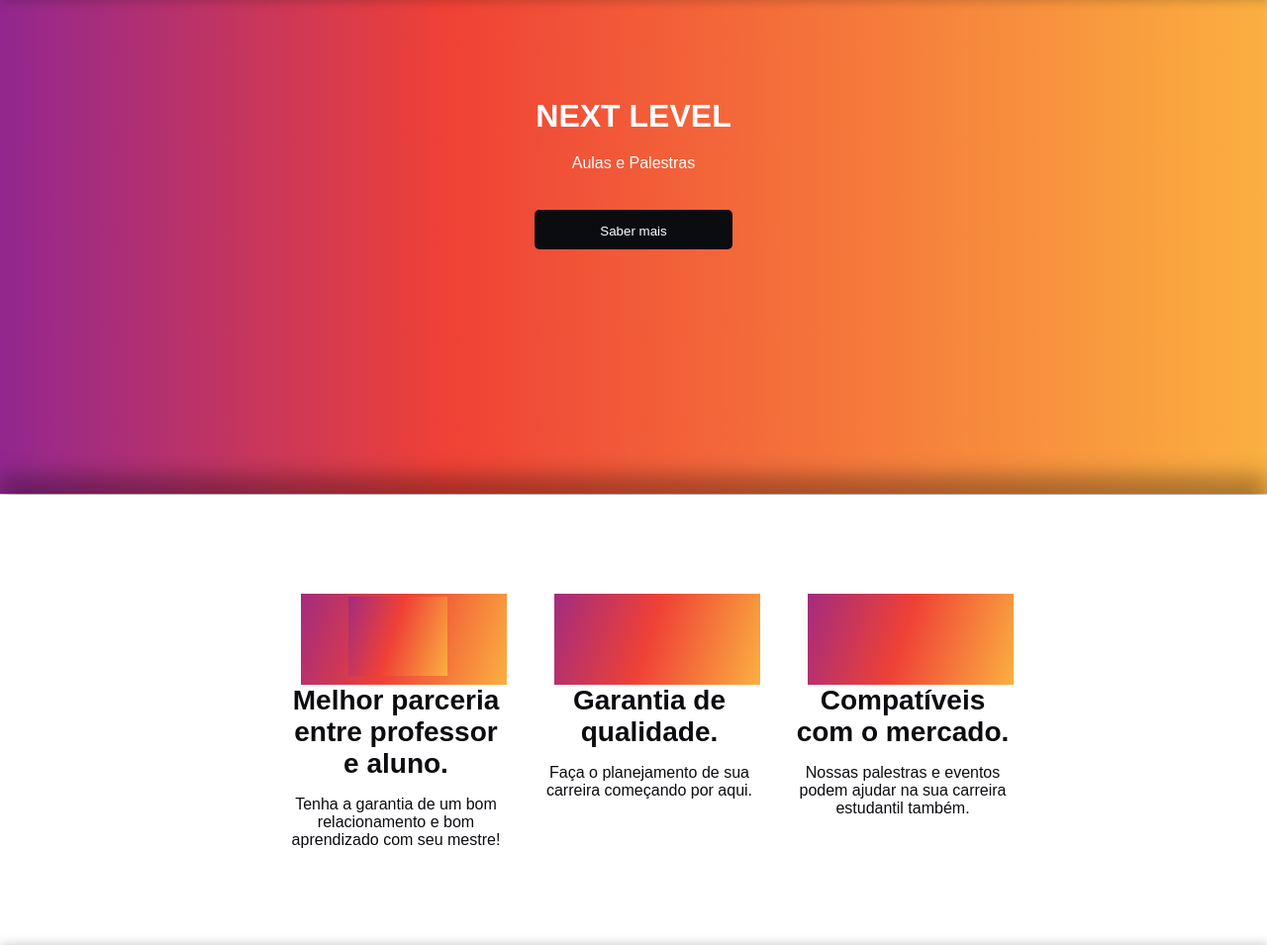
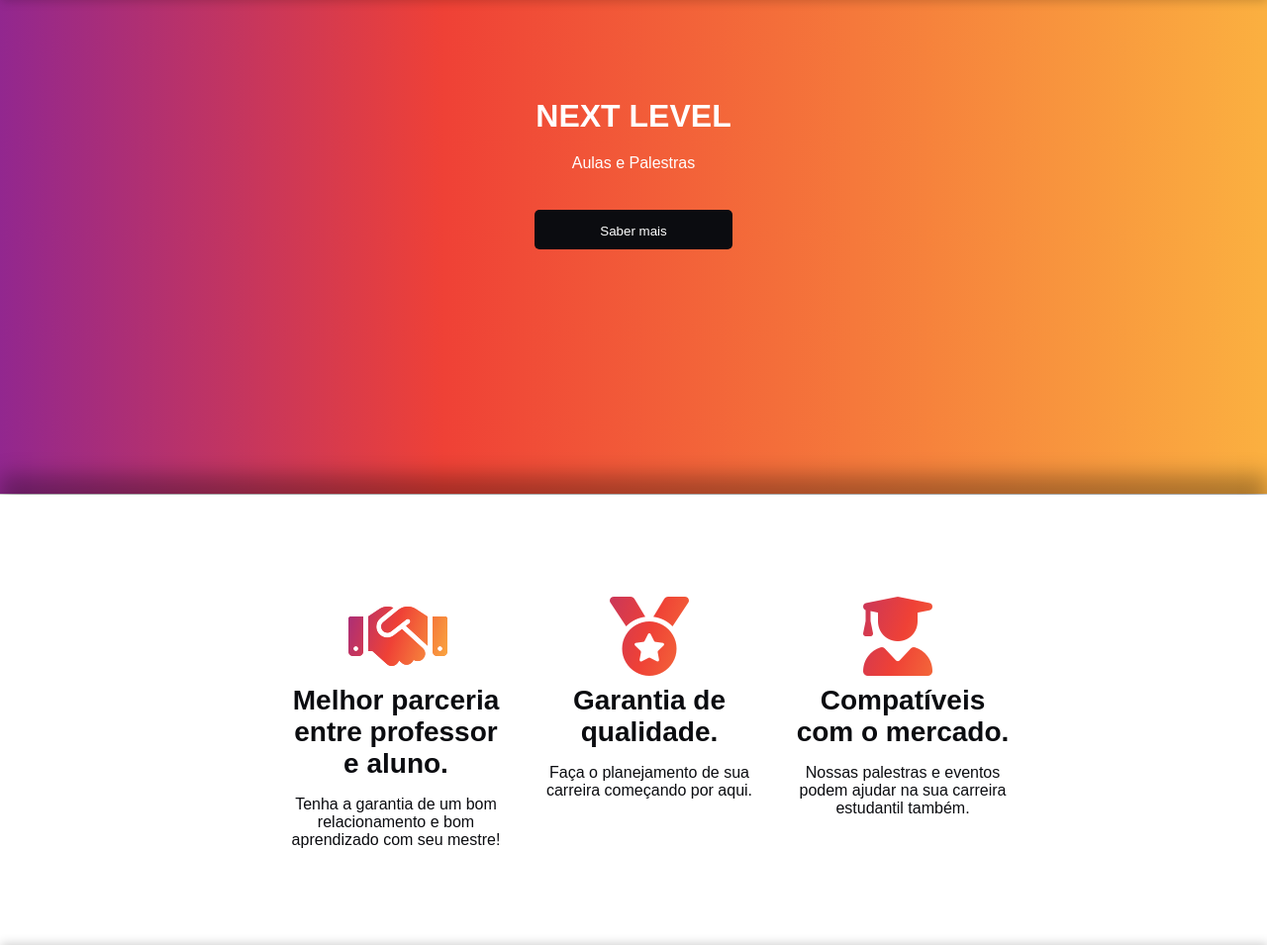
Before and after one commit to lucasgiannone/nlevel, a PHP site: page / in a window 1280 px wide. Shown: the part 57-1012 px from the top of the page at 99% size. Run offline with PHP 8.4, Linux system fonts and the light colour scheme; style sheets or scripts are compiled from the project's sources; some libraries are stand-ins or nearby versions.

Commit message:
Home coisada 2(esqueci o nome)

```diff
--- a/css/home.css
+++ b/css/home.css
@@ -81,6 +81,7 @@
 
 .iconepg {
   background-image: linear-gradient(108.32deg, #92278F -10.4%, #EF4136 46.14%, #FBB040 99.98%);
+  -webkit-background-clip: text;
   -webkit-text-fill-color: transparent;
   font-size: 5rem;
   top: 0;
--- a/css/home.scss
+++ b/css/home.scss
@@ -79,7 +79,7 @@ $base: #0b0c10;
 .iconepg
 {
     background-image: linear-gradient(108.32deg,#92278F -10.4%,#EF4136 46.14%,#FBB040 99.98%);
-
+    -webkit-background-clip: text;
     -webkit-text-fill-color: transparent;
     font-size: 5rem;
     top: 0;
```
Also changed, not shown: 1 other file.
